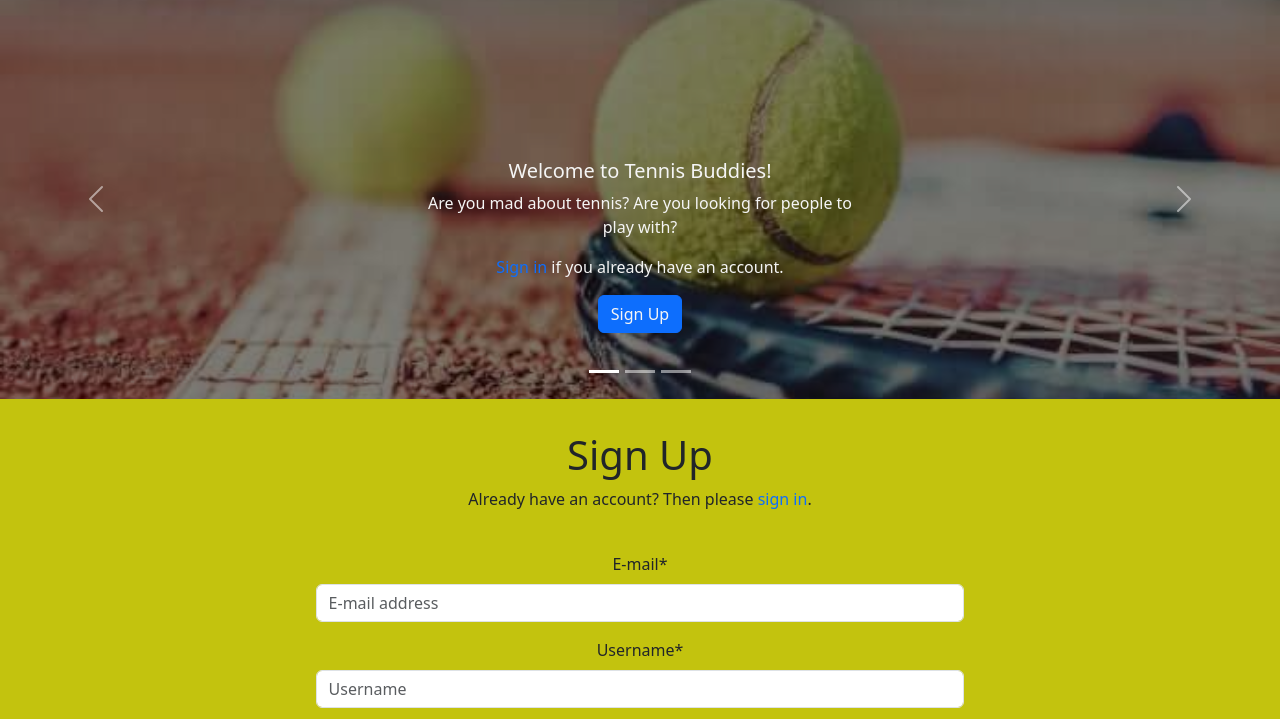
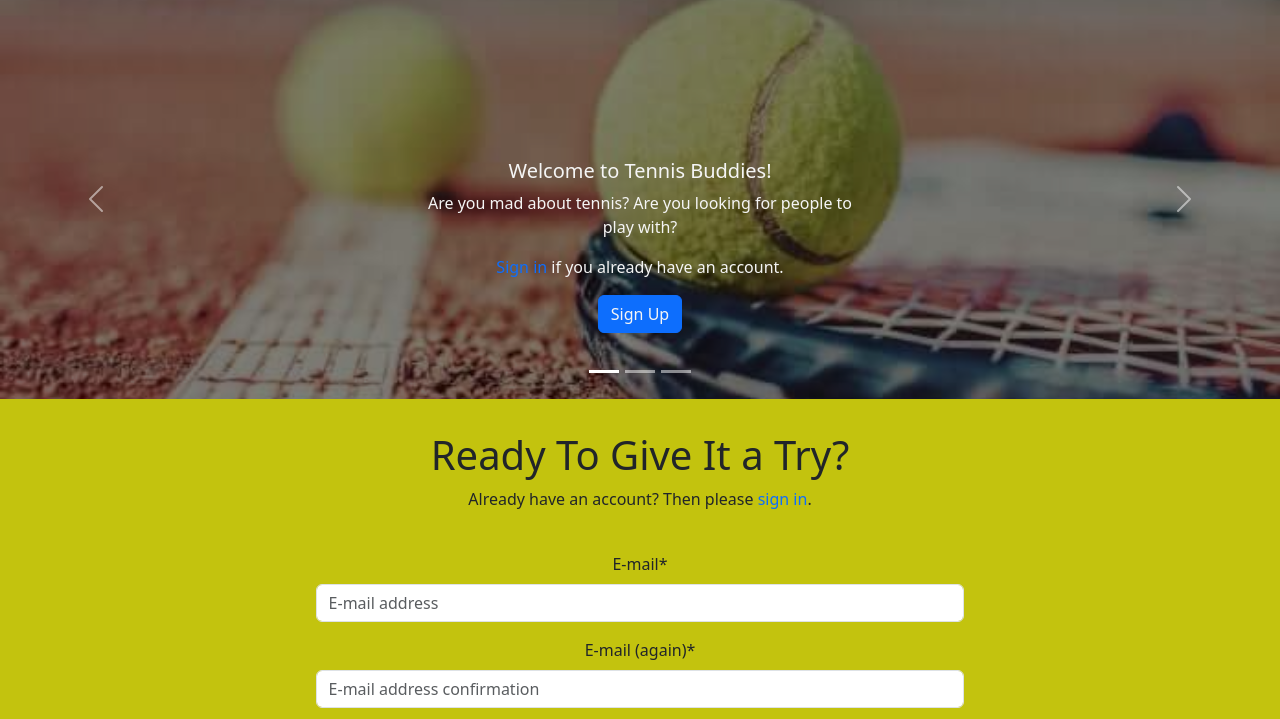
Before and after one commit to lucia2007/tennis_buddies, a Django app: page /accounts/signup/ in a window 1280 px wide. Shown: the part 87-806 px from the top of the page. Run offline with Django 3.2, Linux system fonts and the light colour scheme; parts of the project's set-up code (start-up, migrations or seed data) failed here and were passed over; some libraries are stand-ins or nearby versions.

Commit message:
Enter email twice in signup form

```diff
--- a/templates/allauth/account/signup.html
+++ b/templates/allauth/account/signup.html
@@ -7,7 +7,7 @@
 
 {% block content %}
 <div class="container text-center p-3">
-  <h1>{% trans "Sign Up" %}</h1>
+  <h1>{% trans "Ready To Give It a Try?" %}</h1>
 
   <p>{% blocktrans %}Already have an account? Then please <a href="{{ login_url }}"
       alt="Takes the use to the signin page">sign in</a>.{% endblocktrans %}</p>
--- a/tennisbuddies/settings.py
+++ b/tennisbuddies/settings.py
@@ -33,7 +33,7 @@ SECRET_KEY = os.environ.get('SECRET_KEY')
 DEBUG = 'DEVELOPMENT' in os.environ
 
 ALLOWED_HOSTS = ["tennis-buddies.herokuapp.com", "localhost",
-                 "8000-lucia2007-tennisbuddies-itc06udfo0u.ws-eu100.gitpod.io"]
+                 "8000-lucia2007-tennisbuddies-itc06udfo0u.ws-eu101.gitpod.io"]
 
 
 # Application definition
@@ -88,6 +88,7 @@ SITE_ID = 1
 # https://www.youtube.com/watch?v=R_jlvi5xvSQ&list=PLXuTq6OsqZjbCSfiLNb2f1FOs8viArjWy&index=7
 ACCOUNT_AUTHENTICATION_METHOD = 'username_email'
 ACCOUNT_EMAIL_REQUIRED = True
+ACCOUNT_SIGNUP_EMAIL_ENTER_TWICE = True
 ACCOUNT_USERNAME_REQUIRED = True
 ACCOUNT_EMAIL_VERIFICATION = 'none'
 ACCOUNT_USERNAME_MIN_LENGTH = 4
```
